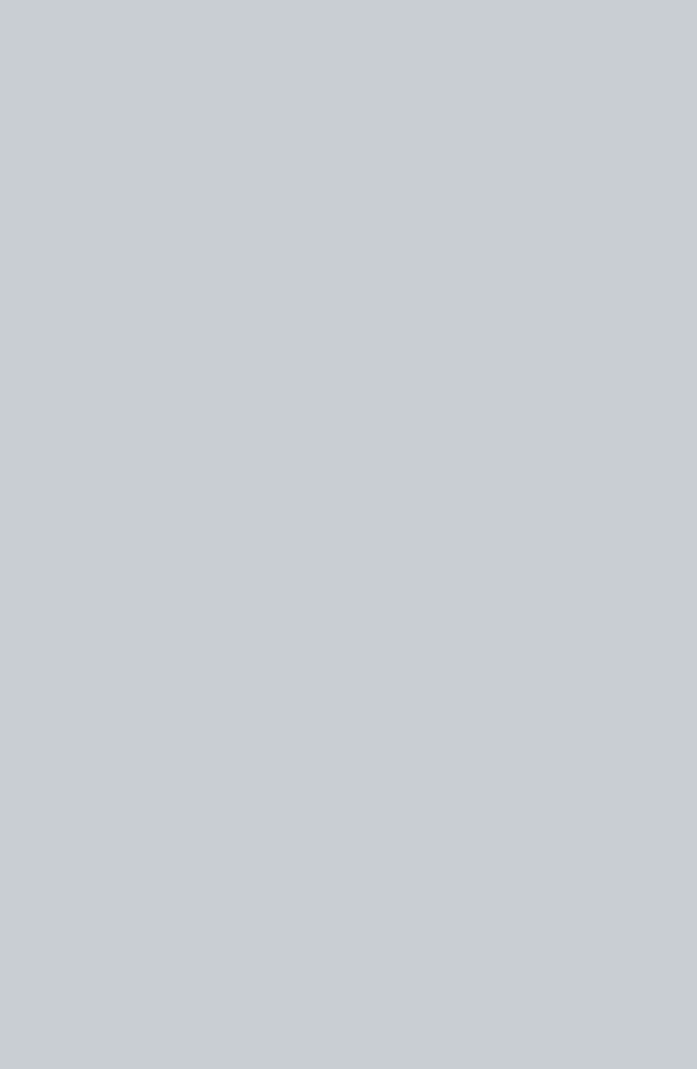
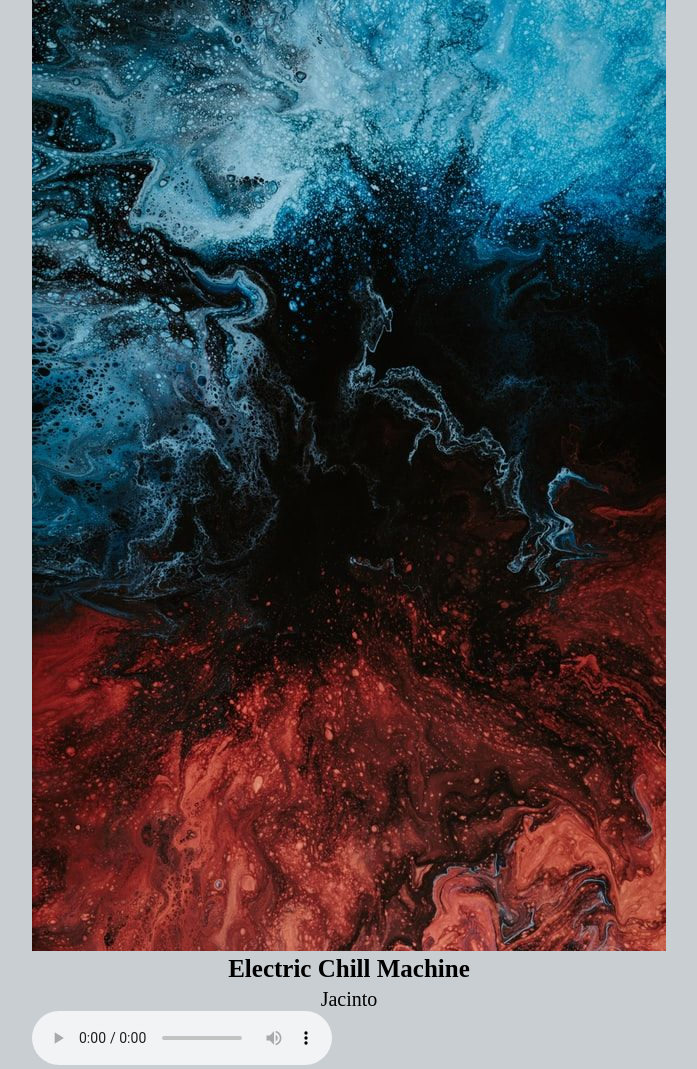
Before and after one commit to Kevsely/music-player, a plain HTML site: page index.html in a window 1280 px wide. Shown: the whole page, without its empty margins (291-988 px from the left). Before the commit the page ends 800 px from the top, so only its background shows below. Drawn offline with Linux system fonts and the light colour scheme.

Commit message:
Basic HTML Structure

```diff
--- a/index.html
+++ b/index.html
@@ -9,6 +9,15 @@
     <link rel="stylesheet" href="style.css">
 </head>
 <body>
+    <div class="player-container">
+        <!-- Song -->
+        <div class="image-container">
+            <img src="img/jacinto-1.jpg" alt="Album Art">
+        </div>
+        <h2 id="title">Electric Chill Machine</h2>
+        <h3 id="artist">Jacinto</h3>
+        <audio src="music/jacinto-1.mp3" controls></audio>
+    </div>
     <!-- Script -->
     <script src="script.js"></script>
 </body>
```
